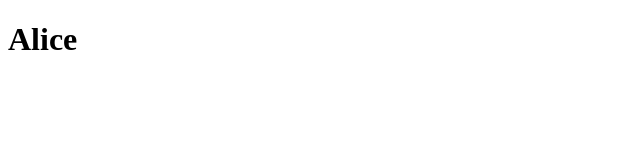
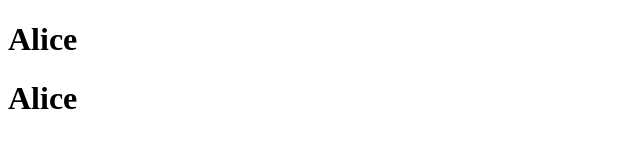
Before and after one commit to alicegdutra/fatec-github-lesson, a plain HTML site: page index.html in a window 1280 px wide. Shown: the whole page, without its empty margins (0-640 px from the left). Drawn offline with Linux system fonts and the light colour scheme.

Commit message:
adicionado um título

```diff
--- a/index.html
+++ b/index.html
@@ -8,5 +8,6 @@
 </head>
 <body>
     <h1>Alice</h1>
+    <h1>Alice</h1>
 </body>
 </html>
```
